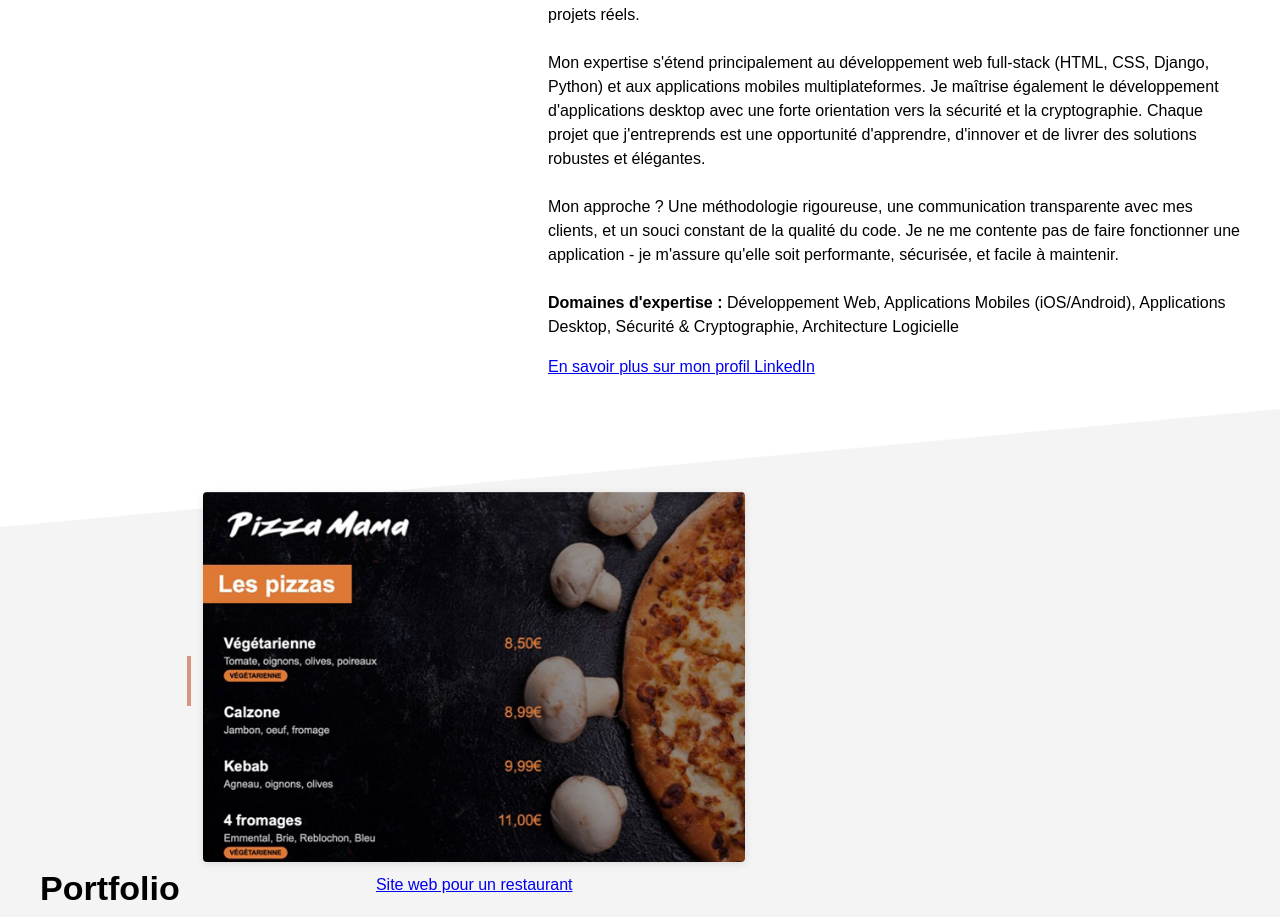
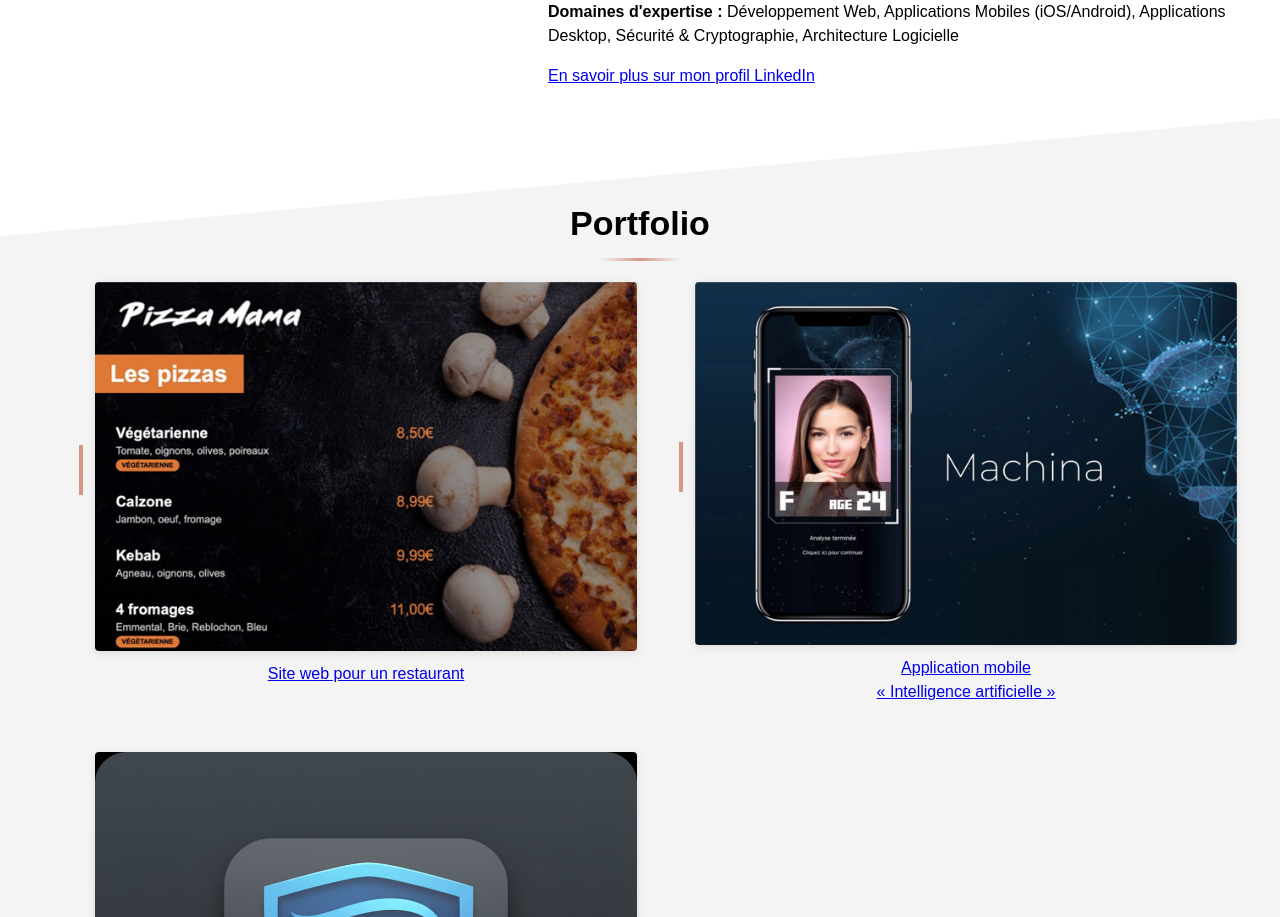
Before and after one commit to MMD34/Mon_Portfolio, a plain HTML site: page index.html in a window 1280 px wide. Shown: the part 1162-2079 px from the top of the page. Drawn offline with Linux system fonts and the light colour scheme.

Commit message:
Add detailed improvements and enhancements to portfolio documentation

```diff
--- a/style.css
+++ b/style.css
@@ -182,12 +182,14 @@
                 background: url(triangle1white.svg) no-repeat center top/100%;
                 background-color: var(--color2);
                 padding-top: 80px;
+                text-align: center;
             }
 
             h2{
                 text-align: center;
                 font-size: 34px;
                 margin-top: 0px;
+                margin-bottom: 30px;
             }
 
             div.separateur{
@@ -210,12 +212,14 @@
 
             img.col-contenu{
                 width: 40%;
-
+                vertical-align: top;
             }
 
             div.col-contenu{
                 width: 60%;
                 padding-left: 16px;
+                vertical-align: top;
+                display: inline-block;
             }
 
             .float-right{
@@ -243,6 +247,8 @@
             .col-portfolio{
                 width: 47%;
                 transition: var(--transition-smooth);
+                vertical-align: top;
+                margin-bottom: 20px;
             }
 
             .col-portfolio:hover {
@@ -433,16 +439,17 @@
 
             .section h2 {
                 position: relative;
-                display: inline-block;
+                display: block;
+                width: 100%;
             }
 
             .section h2::after {
                 content: '';
                 position: absolute;
-                bottom: -8px;
+                bottom: -12px;
                 left: 50%;
                 transform: translateX(-50%);
-                width: 60px;
+                width: 80px;
                 height: 3px;
                 background: linear-gradient(90deg, transparent, var(--color1), transparent);
                 border-radius: 2px;
```
